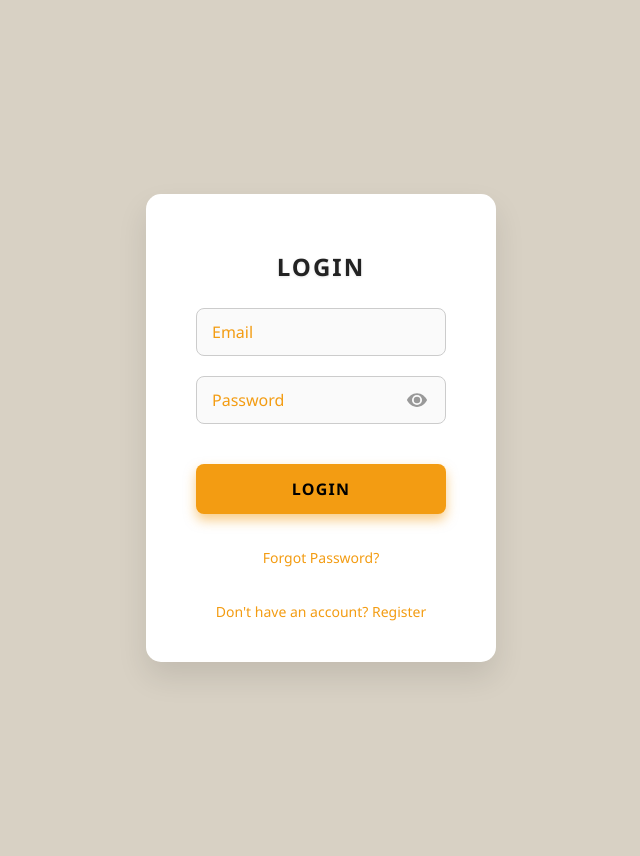
After one commit to SPYDER46/testcase-manager, a Flask app: page /login in a window 1280 px wide. The commit adds this page. Shown: the whole page, without its empty margins (319-959 px from the left). Run offline with Flask 3, Linux system fonts and the light colour scheme; some libraries are stand-ins or nearby versions.

Commit message:
login features

```diff
--- a/app.py
+++ b/app.py
@@ -8,6 +8,9 @@ import psycopg2
 from flask import jsonify
 from models import get_connection
 from flask import flash, get_flashed_messages
+from werkzeug.security import generate_password_hash, check_password_hash
+import uuid
+from flask_mail import Mail, Message
 
 from models import (
     init_db,
@@ -25,7 +28,7 @@ from models import (
     get_test_suites,
     get_all_games,
     add_game_db,
-    delete_game_data
+    delete_game_db
 
 )
 
@@ -38,6 +41,123 @@ backfill_testcase_numbers()
 
 games_list = []
 
+app.config.update(
+    MAIL_SERVER='smtp.gmail.com',
+    MAIL_PORT=587,
+    MAIL_USE_TLS=True,
+    MAIL_USERNAME='muthuvelraj2818@gmail.com',
+    MAIL_PASSWORD='kxgh igwf elbh xibo',
+)
+
+mail = Mail(app)
+
+@app.route('/register', methods=['GET', 'POST'])
+def register():
+    message = ""
+    if request.method == 'POST':
+        username = request.form['username']
+        email = request.form['email']
+        password = request.form['password']
+        hashed_password = generate_password_hash(password)
+
+        conn = get_connection()
+        cur = conn.cursor()
+        try:
+            cur.execute("INSERT INTO users (username, email, password) VALUES (%s, %s, %s)",
+                        (username, email, hashed_password))
+            conn.commit()
+            return redirect(url_for('login'))
+        except psycopg2.errors.UniqueViolation:
+            conn.rollback()
+            message = "Email or Username already exists!"
+        finally:
+            cur.close()
+            conn.close()
+    return render_template('register.html', message=message)
+
+@app.route('/login', methods=['GET', 'POST'])
+def login():
+    message = ""
+    if request.method == 'POST':
+        email = request.form['email']
+        password = request.form['password']
+
+        conn = get_connection()
+        cur = conn.cursor()
+        cur.execute("SELECT * FROM users WHERE email=%s", (email,))
+        user = cur.fetchone()
+        cur.close()
+        conn.close()
+
+        # Debugging: Print retrieved user data
+        print(f"Retrieved User: {user}", flush=True)
+
+        if user:
+            # Debugging: Print stored password hash and entered password
+            print(f"Stored Hash: {user[3]}", flush=True)
+            print(f"Entered Password: {password}", flush=True)
+
+            if check_password_hash(user[3], password):  # Assuming password is at index 3
+                return render_template('games.html', message=message)  # Assuming username is at index 1
+            else:
+                message = "Invalid email or password."
+        else:
+            message = "Invalid email or password."
+    return render_template('login.html', message=message)
+
+@app.route('/forgot-password', methods=['GET', 'POST'])
+def forgot_password():
+    message = ""
+    if request.method == 'POST':
+        email = request.form.get('email')
+
+        conn = get_connection()
+        cur = conn.cursor()
+        cur.execute("SELECT * FROM users WHERE email=%s", (email,))
+        user = cur.fetchone()
+        cur.close()
+        conn.close()
+
+        if user:
+            reset_token = str(uuid.uuid4())
+            reset_link = url_for('reset_password', token=reset_token, _external=True)
+
+            # Send email
+            msg = Message(
+                subject="Password Reset Request",
+                sender=app.config['MAIL_USERNAME'],
+                recipients=[email],
+                body=f"Click the following link to reset your password: {reset_link}"
+            )
+            mail.send(msg)
+
+            message = "If this email exists in our system, a password reset link has been sent."
+        else:
+            message = "If this email exists in our system, a password reset link has been sent."
+
+    return render_template('forgot_password.html', message=message)
+
+@app.route('/reset-password/<token>', methods=['GET', 'POST'])
+def reset_password(token):
+    message = ""
+    # TODO: Validate token (check DB and expiry)
+
+    if request.method == 'POST':
+        new_password = request.form.get('password')
+        hashed_password = generate_password_hash(new_password)
+
+        # TODO: Find user by token, update password in DB, invalidate token
+
+        message = "Password has been reset successfully."
+        return redirect(url_for('login'))
+
+    return render_template('reset_password.html', message=message)
+
+@app.route('/logout', methods=['POST'])
+def logout():
+    return redirect(url_for('login'))
+
+
 def smart_csv_reader(file_contents):
     sniffer = csv.Sniffer()
     dialect = sniffer.sniff(file_contents.splitlines()[0])
@@ -47,9 +167,10 @@ def smart_csv_reader(file_contents):
 def home():
     if request.method == 'POST':
         name = request.form['game_name']
-        phase = request.form['game_phase']
-        category = request.form['category']
-        add_game_db(name, phase, category)  #
+        # Use request.form.get() to handle missing values
+        phase = request.form.get('game_phase')
+        category = request.form.get('category')
+        add_game_db(name, phase, category)
         return redirect(url_for('home'))
 
     # Fetch all games from DB on GET
@@ -59,9 +180,21 @@ def home():
 
 @app.route('/delete/<game_name>', methods=['POST'])
 def delete_game(game_name):
-    global games_list
-    games_list = [g for g in games_list if g['name'] != game_name]
+    delete_game_db(game_name)  # Delete game from DB
     return redirect(url_for('home'))
+
+
+# # To Delete Games from game page
+# from models import delete_game_data
+# @app.route('/delete/<game_name>', methods=['POST'])
+# def delete_game(game_name):
+#     global games_list
+#     if game_name in games_list:
+#         games_list.remove(game_name)
+
+#     delete_game_data(game_name)
+
+#     return redirect(url_for('home'))
 
 @app.route('/add_game', methods=['POST'])
 def add_game():
@@ -608,8 +741,6 @@ def delete_suite_history(history_id, suite_id, game_name, testcase_id):
     return redirect(url_for('suite_history', suite_id=suite_id, game_name=game_name, testcase_id=testcase_id))
 
 
-
-
 @app.route('/delete_suite/<game_name>/<int:testcase_id>/<int:suite_id>', methods=['POST'])
 def delete_suite(game_name, testcase_id, suite_id):
     conn = get_connection()
@@ -619,18 +750,6 @@ def delete_suite(game_name, testcase_id, suite_id):
 
     return redirect(url_for('view_testcase', game_name=game_name, testcase_id=testcase_id))
 
-# # To Delete Games from game page
-# from models import delete_game_data
-# @app.route('/delete/<game_name>', methods=['POST'])
-# def delete_game(game_name):
-#     global GAMES
-#     if game_name in GAMES:
-#         GAMES.remove(game_name)
-
-#     delete_game_data(game_name)
-
-#     return redirect(url_for('home'))
-
 
 if __name__ == '__main__':
     app.run(debug=True)
--- a/models.py
+++ b/models.py
@@ -172,12 +172,15 @@ def add_game_db(name, phase, category):
         )
         conn.commit()
 
-
 def delete_game_db(game_name):
     conn = get_connection()
     with conn.cursor() as cur:
         cur.execute("DELETE FROM games WHERE name = %s", (game_name,))
         conn.commit()
+
+        # Debugging: Log the number of rows affected
+        print(f"Deleted {cur.rowcount} game(s) with name {game_name}")
+
 
 def add_test_case(game, data, created_by, phase="default_phase", category="default_category"):
     with get_connection() as conn:
--- a/static/script.js
+++ b/static/script.js
@@ -320,3 +320,31 @@ document.getElementById('clearBtn').addEventListener('click', () => {
     const name = button.getAttribute('data-game-name');
     return confirm(`Are you sure you want to delete ${name}?`);
   }
+
+
+// Login page
+ function confirmLogout() {
+    return confirm("Are you sure you want to log out?");
+  }
+
+function togglePassword() {
+    const passwordInput = document.getElementById("password");
+    const type = passwordInput.getAttribute("type");
+    passwordInput.setAttribute("type", type === "password" ? "text" : "password");
+  }
+
+
+
+ const confirmDeleteModal = document.getElementById('confirmDeleteModal');
+  confirmDeleteModal.addEventListener('show.bs.modal', function (event) {
+    const button = event.relatedTarget;
+    const gameName = button.getAttribute('data-game-name');
+
+    // Update modal game name
+    const gameToDeleteName = confirmDeleteModal.querySelector('#gameToDeleteName');
+    gameToDeleteName.textContent = gameName;
+
+    // Update form action
+    const deleteForm = confirmDeleteModal.querySelector('#deleteGameForm');
+    deleteForm.action = `/delete/${encodeURIComponent(gameName)}`;
+  });
--- a/static/styles.css
+++ b/static/styles.css
@@ -1185,75 +1185,210 @@ body.dark-mode .btn-outline-secondary {
   }
 }
 
-/* Login style */
 
-   .login-container {
-      background: white;
-      padding: 2rem 3rem;
-      border-radius: 8px;
-      box-shadow: 0 4px 15px rgba(0, 0, 0, 0.1);
-      width: 320px;
+/* Login Page style */
+
+body.auth-page * {
+  box-sizing: border-box;
+  font-family: 'Segoe UI', Tahoma, Geneva, Verdana, sans-serif;
 }
 
-    .login-container h2 {
-      text-align: center;
-      margin-bottom: 1.5rem;
-      color: #333;
+
+/* Auth pages body styling */
+body.auth-page {
+  height: 100vh;
+  background: #d8d1c4;
+  display: flex;
+  justify-content: center;
+  align-items: center;
+  color: #000; /* black text */
+  padding: 20px;
 }
 
-    .login-container label {
-      display: block;
-      margin-bottom: 0.5rem;
-      color: #555;
-      font-weight: bold;
+/* Containers */
+.login_container,
+.forgot_container,
+.reset_container,
+.new_container {
+  background: #fff; /* white card */
+  padding: 40px 50px;
+  border-radius: 15px;
+  box-shadow: 0 15px 30px rgba(0,0,0,0.1);
+  width: 350px;
+  text-align: center;
+  animation: fadeIn 1s ease forwards;
 }
 
-    .login-container input[type="text"],
-    .login-container input[type="password"] {
-      width: 100%;
-      padding: 0.6rem;
-      margin-bottom: 1rem;
-      border: 1px solid #ccc;
-      border-radius: 4px;
-      box-sizing: border-box;
-      font-size: 1rem;
+/* Headings */
+.login_container h2,
+.forgot_container h2,
+.reset_container h2,
+.new_container h2 {
+  margin-bottom: 25px;
+  font-weight: 700;
+  letter-spacing: 2px;
+  text-transform: uppercase;
+  color: #222; /* dark black */
 }
 
-    .login-container .checkbox-container {
+/* Forms */
+.login_container form,
+.forgot_container form,
+.reset_container form,
+.new_container form {
+  display: flex;
+  flex-direction: column;
+  gap: 20px;
+}
+
+/* Inputs */
+.login_container input,
+.forgot_container input,
+.reset_container input,
+.new_container input {
+  background: #fafafa;
+  border: 1.5px solid #ccc;
+  border-radius: 8px;
+  padding: 12px 15px;
+  color: #000;
+  font-size: 16px;
+  transition: border-color 0.3s, box-shadow 0.3s;
+  outline-offset: 2px;
+  outline-color: transparent;
+}
+
+.login_container input::placeholder,
+.forgot_container input::placeholder,
+.reset_container input::placeholder,
+.new_container input::placeholder {
+  color: #f39c12; /* lite orange placeholder */
+  font-weight: 500;
+}
+
+.login_container input:focus,
+.forgot_container input:focus,
+.reset_container input:focus,
+.new_container input:focus {
+  border-color: #f39c12; /* orange border on focus */
+  box-shadow: 0 0 8px 2px #f39c12;
+  outline-color: #f39c12;
+  background: #fff;
+}
+
+/* Buttons */
+.login_container button,
+.forgot_container button,
+.reset_container button,
+.new_container button {
+  background: #f39c12; /* lite orange */
+  border: none;
+  padding: 14px 0;
+  font-weight: 700;
+  font-size: 16px;
+  border-radius: 8px;
+  color: #000; /* black text on button */
+  cursor: pointer;
+  text-transform: uppercase;
+  letter-spacing: 1.2px;
+  transition: background-color 0.4s ease, box-shadow 0.4s ease;
+  box-shadow: 0 6px 12px rgba(243, 156, 18, 0.5);
+}
+
+.login_container button:hover,
+.forgot_container button:hover,
+.reset_container button:hover,
+.new_container button:hover {
+  background: #d67e00; /* darker orange on hover */
+  box-shadow: 0 8px 18px rgba(214, 126, 0, 0.7);
+}
+
+/* Links */
+a {
+  display: inline-block;
+  margin-top: 18px;
+  color: #f39c12;
+  font-size: 14px;
+  text-decoration: none;
+  transition: color 0.3s ease;
+}
+
+a:hover {
+  color: #d67e00;
+  text-decoration: underline;
+}
+
+/* Message box */
+p.message {
+  margin-bottom: 15px;
+  background: #e74c3c;
+  color: #fff;
+  padding: 10px 15px;
+  border-radius: 6px;
+  font-weight: 600;
+  box-shadow: 0 4px 12px rgba(231, 76, 60, 0.4);
+  animation: shake 0.3s ease;
+}
+
+/* Animations */
+@keyframes fadeIn {
+  from {opacity: 0; transform: translateY(-20px);}
+  to {opacity: 1; transform: translateY(0);}
+}
+
+@keyframes shake {
+  0%, 100% { transform: translateX(0); }
+  20%, 60% { transform: translateX(-6px); }
+  40%, 80% { transform: translateX(6px); }
+}
+
+.password-wrapper {
+  position: relative;
   display: flex;
   align-items: center;
-      margin-bottom: 1rem;
+  margin-bottom: 20px;
 }
 
-    .login-container .checkbox-container input[type="checkbox"] {
-      margin-right: 0.5rem;
+.password-wrapper input {
+  width: 100%;
+  padding: 12px 45px 12px 15px;
+  border-radius: 8px;
+  border: 1.5px solid #ccc;
+  background: #fafafa;
+  font-size: 16px;
+  transition: border-color 0.3s, box-shadow 0.3s;
 }
 
-    .login-container button {
-      width: 100%;
-      padding: 0.75rem;
-      background-color: #FFC178;
-      border: none;
-      color: white;
-      font-size: 1rem;
-      border-radius: 4px;
-      cursor: pointer;
-      transition: background-color 0.3s ease;
+.password-wrapper input:focus {
+  border-color: #f39c12;
+  box-shadow: 0 0 8px 2px #f39c12;
+  outline: none;
+  background: #fff;
 }
 
-    .login-container button:hover {
-      background-color: #777;
+.toggle-password {
+  position: absolute;
+  right: 14px;
+  top: 50%;
+  transform: translateY(-50%);
+  cursor: pointer;
+  display: flex;
+  align-items: center;
+  justify-content: center;
+  padding: 4px;
+  border-radius: 50%;
+  background-color: transparent;
+  transition: background-color 0.3s;
 }
 
-    .login-container .forgot-password {
-      display: block;
-      text-align: right;
-      margin-top: 0.5rem;
-      text-decoration: none;
-      color: #007bff;
-      font-size: 0.9rem;
+.toggle-password:hover {
+  background-color: rgba(243, 156, 18, 0.1);
 }
 
-    .login-container .forgot-password:hover {
-      text-decoration: underline;
+.toggle-password svg {
+  fill: #999;
+  transition: fill 0.3s ease;
 }
+
+.toggle-password:hover svg {
+  fill: #f39c12;
+}
--- /dev/null
+++ b/templates/login.html
@@ -0,0 +1,39 @@
+<!DOCTYPE html>
+<html lang="en">
+<head>
+  <meta charset="UTF-8" />
+  <meta name="viewport" content="width=device-width, initial-scale=1" />
+  <title>Login</title>
+  <link rel="stylesheet" href="static/styles.css" />
+</head>
+<body class="auth-page">
+  <div class="login_container">
+    <h2>Login</h2>
+    {% if message %}
+      <p class="message">{{ message }}</p>
+    {% endif %}
+    <form method="POST" novalidate>
+      <input name="email" type="email" placeholder="Email" required autocomplete="email" />
+
+   <div class="form-group password-wrapper">
+  <input id="password" name="password" type="password" placeholder="Password" required autocomplete="current-password" />
+  <span class="toggle-password" onclick="togglePassword()" title="Show/Hide Password">
+    <svg id="eyeIcon" xmlns="http://www.w3.org/2000/svg" viewBox="0 0 24 24" width="22" height="22">
+      <path d="M12 4.5C7 4.5 2.73 8.11 1 12c1.73 3.89 6 7.5 11 7.5s9.27-3.61 11-7.5c-1.73-3.89-6-7.5-11-7.5zm0 13a5.5 5.5 0 1 1 0-11 5.5 5.5 0 0 1 0 11zm0-9a3.5 3.5 0 1 0 0 7 3.5 3.5 0 0 0 0-7z" fill="#999"/>
+    </svg>
+  </span>
+</div>
+
+
+
+      <button type="submit">Login</button>
+    </form>
+    <p><a href="/forgot-password">Forgot Password?</a></p>
+    <a href="/register">Don't have an account? Register</a>
+  </div>
+</div>
+
+<script src="{{ url_for('static', filename='script.js') }}"></script>
+
+</body>
+</html>
```
Also changed, not shown: templates/forgot_password.html (added, +19 -0 lines), templates/games.html (+62 -9 lines), templates/register.html (added, +24 -0 lines), templates/reset_password.html (added, +21 -0 lines), templates/view_testcase.html (line endings or trailing spaces). Lines whose indentation alone changed are shown as unchanged.
